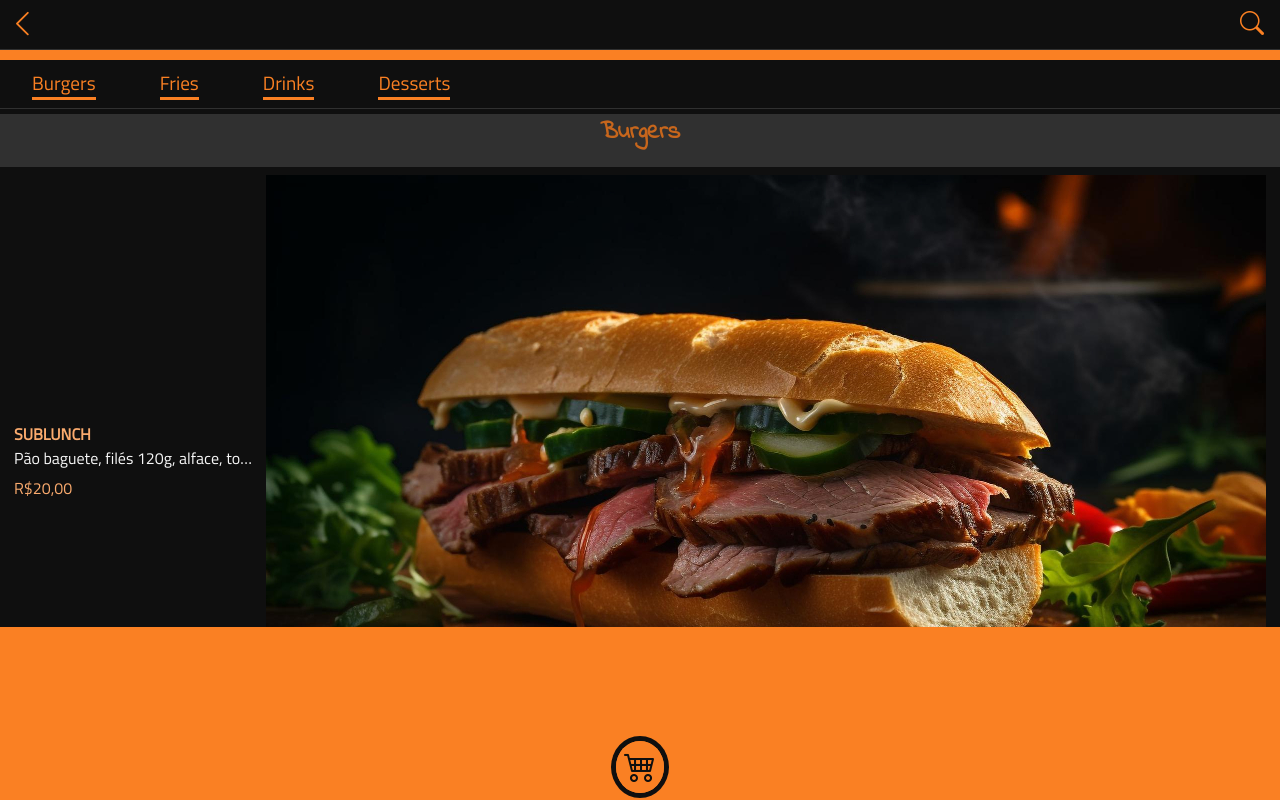
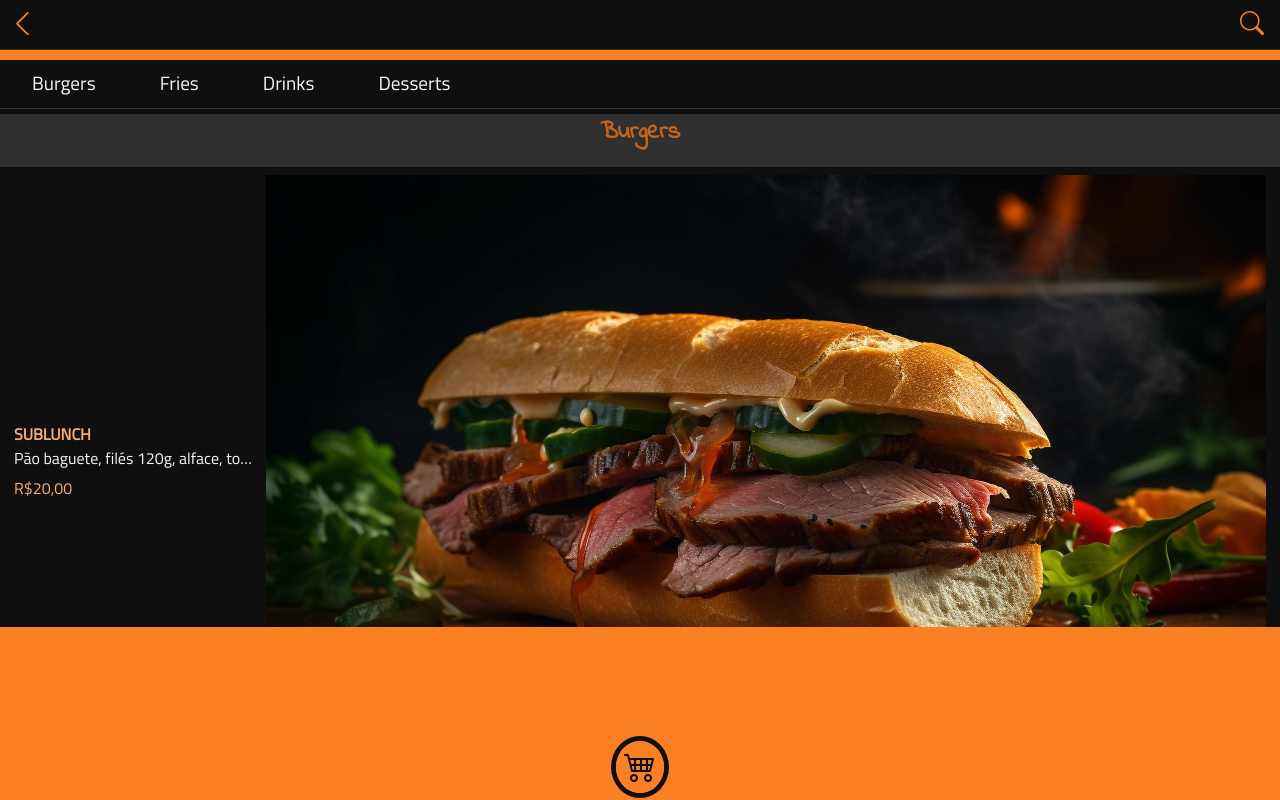
Before and after one commit to s0d4z3r0/totem-react, a React (Vite) app: page /totem-react/menu in a window 1280 px wide. Built offline with nearby package versions, Linux system fonts and the light colour scheme; a web font is replaced by a local one.

Commit message:
Alteração de lógica dos botões dos itens do MenuItens e estilização quando estiver ativo

```diff
--- a/src/components/MenuItens/MenuItens.jsx
+++ b/src/components/MenuItens/MenuItens.jsx
@@ -1,40 +1,53 @@
+import { useState } from "react";
 import style from "./MenuItens.module.css";
-import { NavLink } from "react-router-dom";
 
-const MenuItens = ({handleSetLinkItem}) => {
-  const navLinkStyles = ({ isActive }) => {
-    return {
-      color: isActive ? "var(--color-primary)" : "var(--color-white)",
-      borderBottom: isActive ? "3px solid #FA8023" : "none",
-    };
+const MenuItens = ({ handleSetLinkItem }) => {
+  const [clicked, setClicked] = useState("");
+
+  const handleNavLinkClick = (item) => {
+    handleSetLinkItem(item);
+    setClicked(item);
   };
 
-  const handleNavLinkClick = (item) => {
-    handleSetLinkItem(item)
-  }
+  const itemActive = {
+    color: "var(--color-primary)",
+    borderBottom: "2px solid var(--color-primary)",
+  };
 
-   return (
+  return (
     <nav className={style.menuItens}>
       <ul className={style.itens}>
         <li className={style.item}>
-          <NavLink style={navLinkStyles} onClick={() => handleNavLinkClick('burger')}>
+          <button
+            onClick={() => handleNavLinkClick("burger")}
+            style={clicked === "burger" ? itemActive : {}}
+          >
             Burgers
-          </NavLink>
+          </button>
         </li>
         <li className={style.item}>
-          <NavLink style={navLinkStyles} onClick={() => handleNavLinkClick('fries')}>
+          <button
+            onClick={() => handleNavLinkClick("fries")}
+            style={clicked === "fries" ? itemActive : {}}
+          >
             Fries
-          </NavLink>
+          </button>
         </li>
         <li className={style.item}>
-          <NavLink style={navLinkStyles} onClick={() => handleNavLinkClick('drinks')}>
+          <button
+            onClick={() => handleNavLinkClick("drinks")}
+            style={clicked === "drinks" ? itemActive : {}}
+          >
             Drinks
-          </NavLink>
+          </button>
         </li>
         <li className={style.item}>
-          <NavLink style={navLinkStyles} onClick={() => handleNavLinkClick('desserts')}>
+          <button
+            onClick={() => handleNavLinkClick("desserts")}
+            style={clicked === "desserts" ? itemActive : {}}
+          >
             Desserts
-          </NavLink>
+          </button>
         </li>
       </ul>
     </nav>
--- a/src/components/MenuItens/MenuItens.module.css
+++ b/src/components/MenuItens/MenuItens.module.css
@@ -24,7 +24,9 @@
   white-space: nowrap;
   list-style: none;
 }
-.item a {
+.item button {
+  background-color: transparent;
+  border: none;
   text-decoration: none;
   color: var(--color-white);
   font-size: 1.2rem;
```
